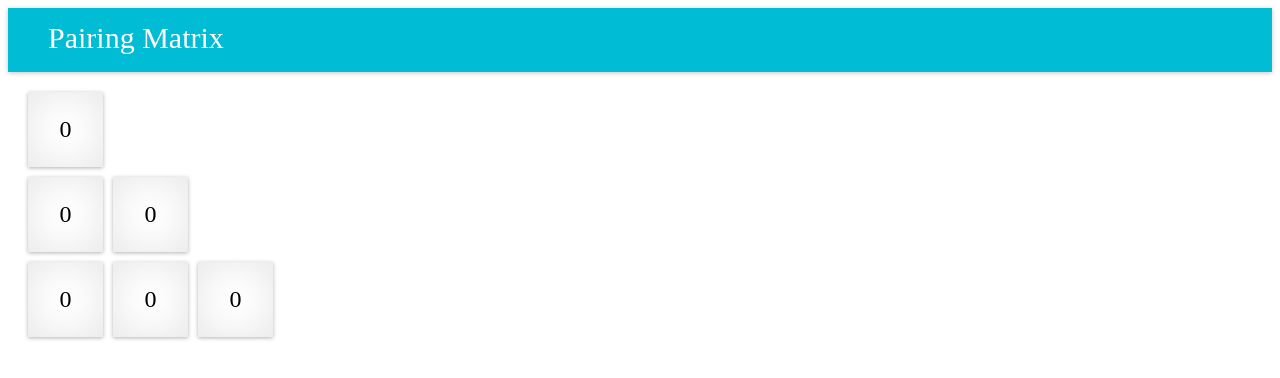
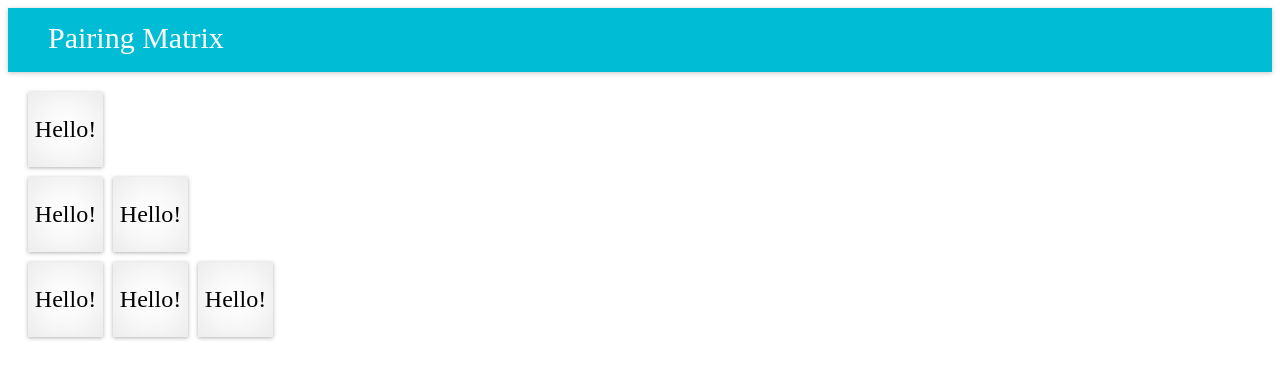
Before and after one commit to swakhandekar/pairingMatrixReact, a React app: page / in a window 1280 px wide. Shown: the top 378 px of the page. Built offline with nearby package versions, Linux system fonts and the light colour scheme.

Commit message:
Integrate redux with app to show a hello message in each cell

```diff
--- a/package.json
+++ b/package.json
@@ -33,7 +33,9 @@
   },
   "dependencies": {
     "react": "16",
-    "react-dom": "16"
+    "react-dom": "16",
+    "react-redux": "^5.0.7",
+    "redux": "^3.7.2"
   },
   "jest": {
     "setupTestFrameworkScriptFile": "<rootDir>/src/test_config/enzymeSetup.js",
--- a/src/components/Matrix/MatrixCell/MatrixCell.jsx
+++ b/src/components/Matrix/MatrixCell/MatrixCell.jsx
@@ -1,8 +1,19 @@
 import React from "react";
 import "./matrixCell.scss";
+import {connect} from "react-redux";
 
-export const MatrixCell = ({rowIndex, cellIndex}) => (
+export const MatrixCell = ({rowIndex, cellIndex, value}) => (
   <div className={`matrix-cell-${rowIndex}-${cellIndex}`}>
-    0
+    {value}
   </div>
 );
+
+const mapStateToProps = (state) => ({
+  value: state.sampleReducer.message
+});
+
+const mapDispatchToProps = (dispatch) => ({
+
+});
+
+export const MatrixCellContainer = connect(mapStateToProps, mapDispatchToProps)(MatrixCell);
--- a/src/components/Matrix/MatrixRow/MatrixRow.jsx
+++ b/src/components/Matrix/MatrixRow/MatrixRow.jsx
@@ -1,5 +1,5 @@
 import React from "react";
-import {MatrixCell} from "../MatrixCell/MatrixCell";
+import {MatrixCellContainer} from "../MatrixCell/MatrixCell";
 import {MyCard} from "../../utils/MyCard/MyCard";
 import "./matrixRow.scss";
 
@@ -10,7 +10,7 @@ export const MatrixRow = ({rowIndex}) => {
     for (let cellIndex = 0; cellIndex <= rowIndex; cellIndex++) {
       cells.push(
         <MyCard key={`matrix-cell-${rowIndex}-${cellIndex}`}>
-          <MatrixCell
+          <MatrixCellContainer
             rowIndex={rowIndex}
             cellIndex={cellIndex}
           />
--- a/src/index.jsx
+++ b/src/index.jsx
@@ -1,8 +1,13 @@
 import * as React from "react";
 import * as ReactDOM from "react-dom";
 import {App} from "./components/App";
+import {Provider} from "react-redux";
+import {store} from "./reduxHandles";
 
 
-ReactDOM.render(<App/>,
-    document.getElementById("example")
+ReactDOM.render(
+  <Provider store={store}>
+    <App/>
+  </Provider>,
+  document.getElementById("example")
 );
--- /dev/null
+++ b/src/reduxHandles.js
@@ -0,0 +1,19 @@
+import {createStore} from "redux";
+import {combineReducers} from "redux";
+
+const defaultState = {
+  message: "Hello!"
+};
+
+const sampleReducer = (state = defaultState, action) => {
+  switch (action.type) {
+    default:
+      return state;
+  }
+};
+
+const combinedReducers = combineReducers({
+  sampleReducer
+});
+
+export const store = createStore(combinedReducers);
```
Also changed, not shown: 2 other files (tests, documents, lock files or other folders).
